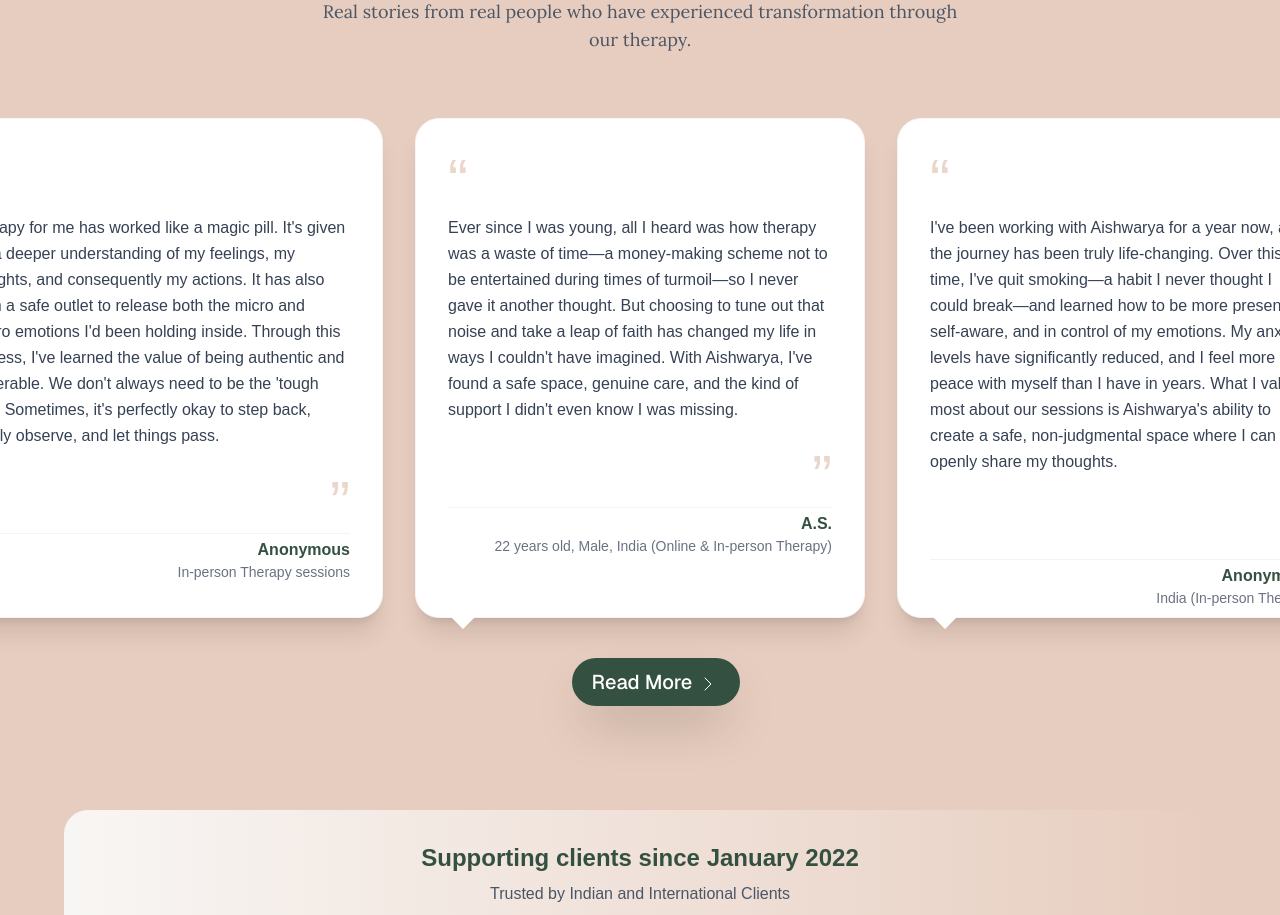
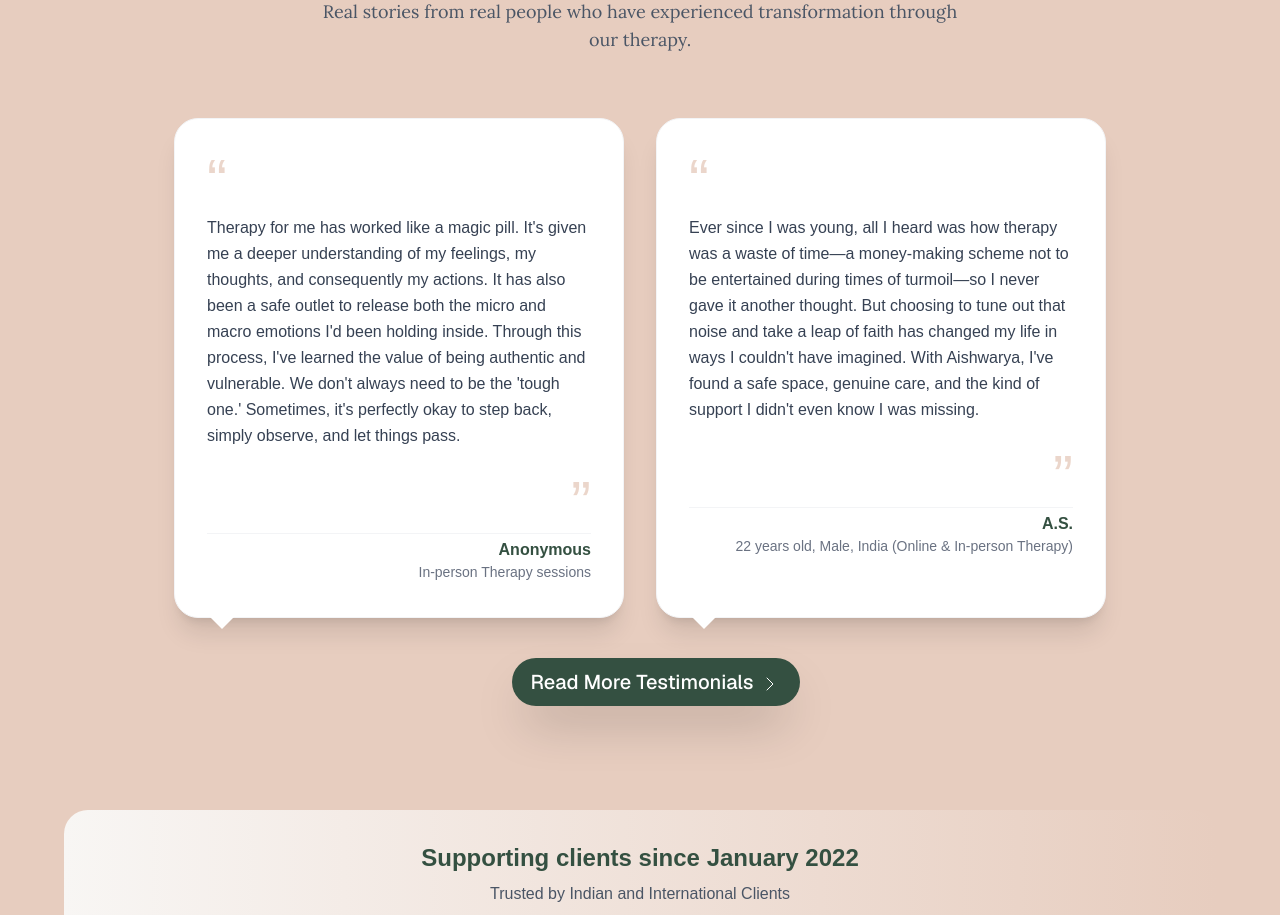
Before and after one commit to Shree0310/MindCraftWellness, a Next.js app: page / in a window 1280 px wide. Shown: the part 6274-7189 px from the top of the page. Built offline with nearby package versions, Linux system fonts and the light colour scheme; a web font is replaced by a local one.

Commit message:
Minor Fixes

```diff
--- a/src/app/Components/About/About.tsx
+++ b/src/app/Components/About/About.tsx
@@ -37,8 +37,8 @@ const About = () => {
                             </h1> */}
                             <p className="text-xl md:text-xl leading-relaxed px-4 md:px-0 italic" style={{ fontFamily: 'GlacialIndifference, serif' }}>
                                 &ldquo;In my early professional years I was asking the question: How can I treat, or cure, or change this person?
-                                Now I would phrase the question in this way: <br />
-                                <span className="font-bold">How can I provide a relationship which this person may use for his own personal growth?&rdquo;</span>
+                                Now I would phrase the question in this way:
+                                <span className="font-bold"> How can I provide a relationship which this person may use for his own personal growth?&rdquo; - Carl Rogers</span>
                             </p>
                             <p className="text-lg md:text-xl leading-relaxed px-4 md:px-0" style={{ fontFamily: 'GlacialIndifference, serif' }}>
                                 At Mind Craft Wellness, we believe in the power of authentic human connection and the transformative potential of a safe,
@@ -137,13 +137,6 @@ const About = () => {
                                         <li className="flex items-start space-x-3 md:space-x-4">
                                             <div className="w-3 h-3 bg-[#345041] rounded-full mt-2 flex-shrink-0"></div>
                                             <div>
-                                                <span className="text-base md:text-lg font-semibold text-[#345041]"><p>{"Bachelors of Arts in Psychology, Sociology, and English"}</p></span>
-                                                <div className="text-sm md:text-base text-gray-600"><p>{"Christ University, Bangalore"}</p></div>
-                                            </div>
-                                        </li>
-                                        <li className="flex items-start space-x-3 md:space-x-4">
-                                            <div className="w-3 h-3 bg-[#345041] rounded-full mt-2 flex-shrink-0"></div>
-                                            <div>
                                                 <span className="text-base md:text-lg font-semibold text-[#345041]"><p>{"Professional Diploma in Clinical Psychology"}</p></span>
                                                 <div className="text-sm md:text-base text-gray-600"><p>{"SGT University, Gurgaon"}</p></div>
                                             </div>
@@ -153,6 +146,13 @@ const About = () => {
                                             <div>
                                                 <span className="text-base md:text-lg font-semibold text-[#345041]"><p>{"MSc. in Counselling Psychology"}</p></span>
                                                 <div className="text-sm md:text-base text-gray-600"><p>{"Sampurna Montfort College, Bangalore"}</p></div>
+                                            </div>
+                                        </li>
+                                        <li className="flex items-start space-x-3 md:space-x-4">
+                                            <div className="w-3 h-3 bg-[#345041] rounded-full mt-2 flex-shrink-0"></div>
+                                            <div>
+                                                <span className="text-base md:text-lg font-semibold text-[#345041]"><p>{"Bachelors of Arts in Psychology, Sociology, and English"}</p></span>
+                                                <div className="text-sm md:text-base text-gray-600"><p>{"Christ University, Bangalore"}</p></div>
                                             </div>
                                         </li>
                                     </ul>
--- a/src/app/Components/Testimonials/Testimonials.tsx
+++ b/src/app/Components/Testimonials/Testimonials.tsx
@@ -88,14 +88,6 @@ const Testimonials = ({category}: TestimonialsProps) => {
             role: "22 years old, Male, India (Online & In-person Therapy)"
         },
         {
-            id: 3,
-            category: 'landing page',
-            text: `I've been working with Aishwarya for a year now, and the journey has been truly life-changing. Over this time, I've quit smoking—a habit I never thought I could break—and learned how to be more present, self-aware, and in control of my emotions.
-                  My anxiety levels have significantly reduced, and I feel more at peace with myself than I have in years. What I value most about our sessions is Aishwarya's ability to create a safe, non-judgmental space where I can openly share my thoughts.`,
-            author: "Anonymous",
-            role: "India (In-person Therapy)"
-        },
-        {
             id: 4,
             category: 'about us',
             text: `Whilst I would consider myself relatively new into therapy, the experience has been super insightful and telling - especially with Aishwarya. Working with her has helped me develop the skills that I need to handle situations independently.
@@ -109,14 +101,6 @@ const Testimonials = ({category}: TestimonialsProps) => {
             text: `Had incredible experience though our sessions; She was very empathetic & helpful through some of the very hard periods of my life. Incredibly grounded & professional; Highly recommend her.`,
             author: "Anonymous",
             role: "47, Male, Startup Founder, India (In-person Therapy)"
-        },
-        {
-            id: 6,
-            category: 'about us',
-            text: `I have been working with Aishwarya for over a year through psychotherapy to manage my anxiety, and my experience has been excellent.
-                  I attend in-person sessions with her, and she stands out as a psychologist who truly applies effective psychological practices. Her approach is both genuine and practical, and the serene, thoughtfully designed environment of her clinic further enhances the sense of calm and comfort during each session.`,
-            author: "S.B.",
-            role: "Female, 25 Years Old, Gurgaon (In-person Therapy)"
         },
         {
             id: 7,
@@ -134,15 +118,6 @@ const Testimonials = ({category}: TestimonialsProps) => {
             author: "M.L.",
             role: "Female, 25 Years Old, Gurgaon (In-person Therapy)"
         },
-        {
-            id: 9,
-            category: 'specialities',
-            text: `I have been Ms. Aishwarya’s client for over 2 years now and I have experienced immense self reflection, growth and increase in self esteem during this time. Not only have I been able to work on my relationships and my difficulties to manage my work, but also my anxieties and past traumas.
-                I would highly recommend Aishwarya because she is a professional who keeps evolving and working hard to help clients (new and old) grow and gain the most out of their therapy.`,
-            author: "S.K.",
-            role: "Female, New Delhi (Online therapy)"
-        },
-
     ];
 
     useEffect(() => {
@@ -194,9 +169,9 @@ const Testimonials = ({category}: TestimonialsProps) => {
 
                 <div className='text-center block py-8 pl-8'>
                         <Link href="/testimonials">
-                            <button className=" bg-[#345041] font-sans text-xl rounded-3xl text-white font-medium p-2 cursor-pointer shadow-2xl w-42 h-12 m-2 hover:bg-[#2a4033] transition-colors duration-300 transform hover:scale-105">
+                            <button className=" bg-[#345041] font-sans text-xl rounded-3xl text-white font-medium p-2 cursor-pointer shadow-2xl w-72 h-12 m-2 hover:bg-[#2a4033] transition-colors duration-300 transform hover:scale-105">
                                 <div className="flex justify-center">
-                                    <span className='mr-1'>Read More</span>
+                                    <span className='mr-1'>Read More Testimonials</span>
                                     <span className="mt-1"><IconChevronRight stroke={1} /></span>
                                 </div>
                             </button>
```
